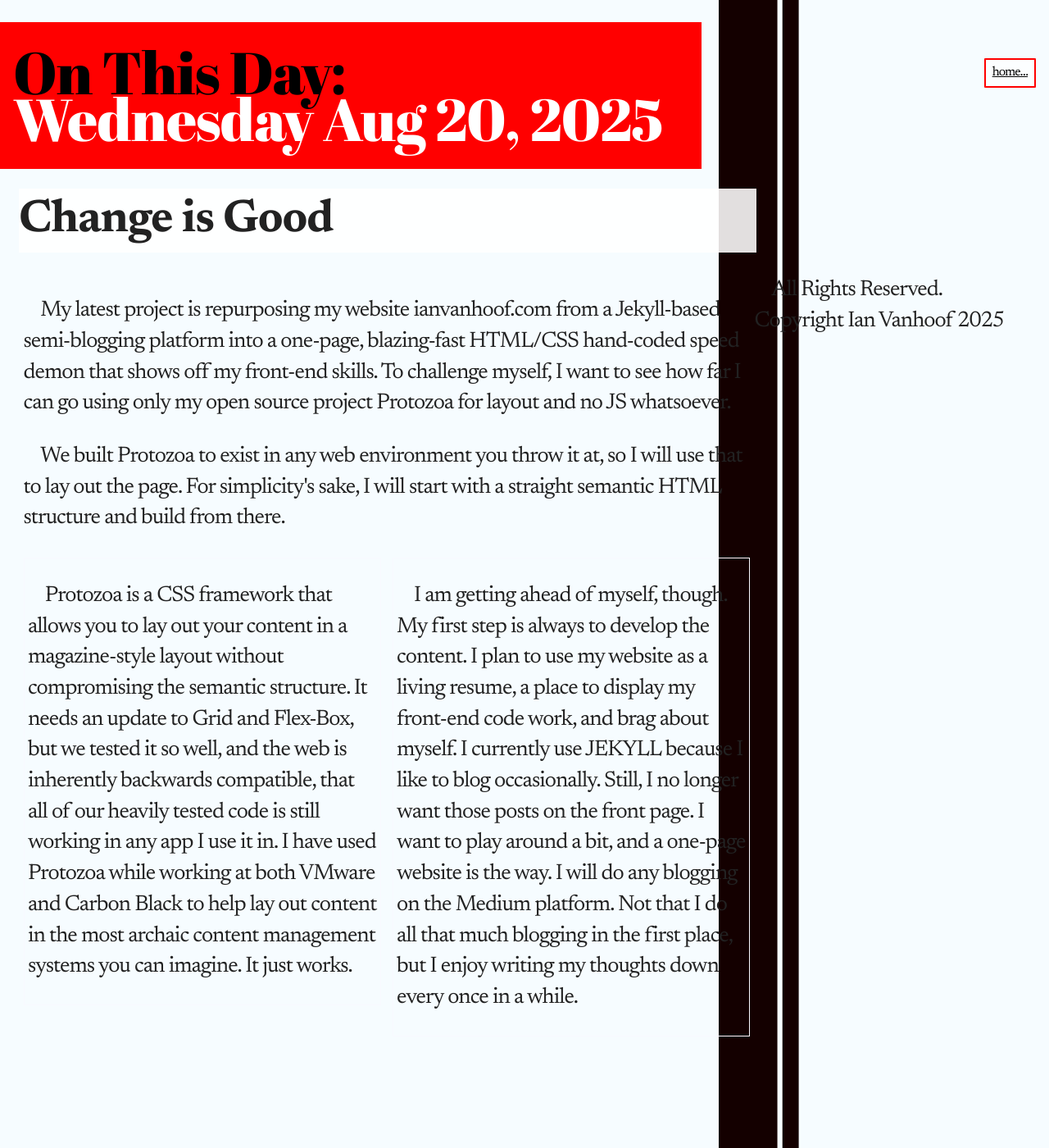
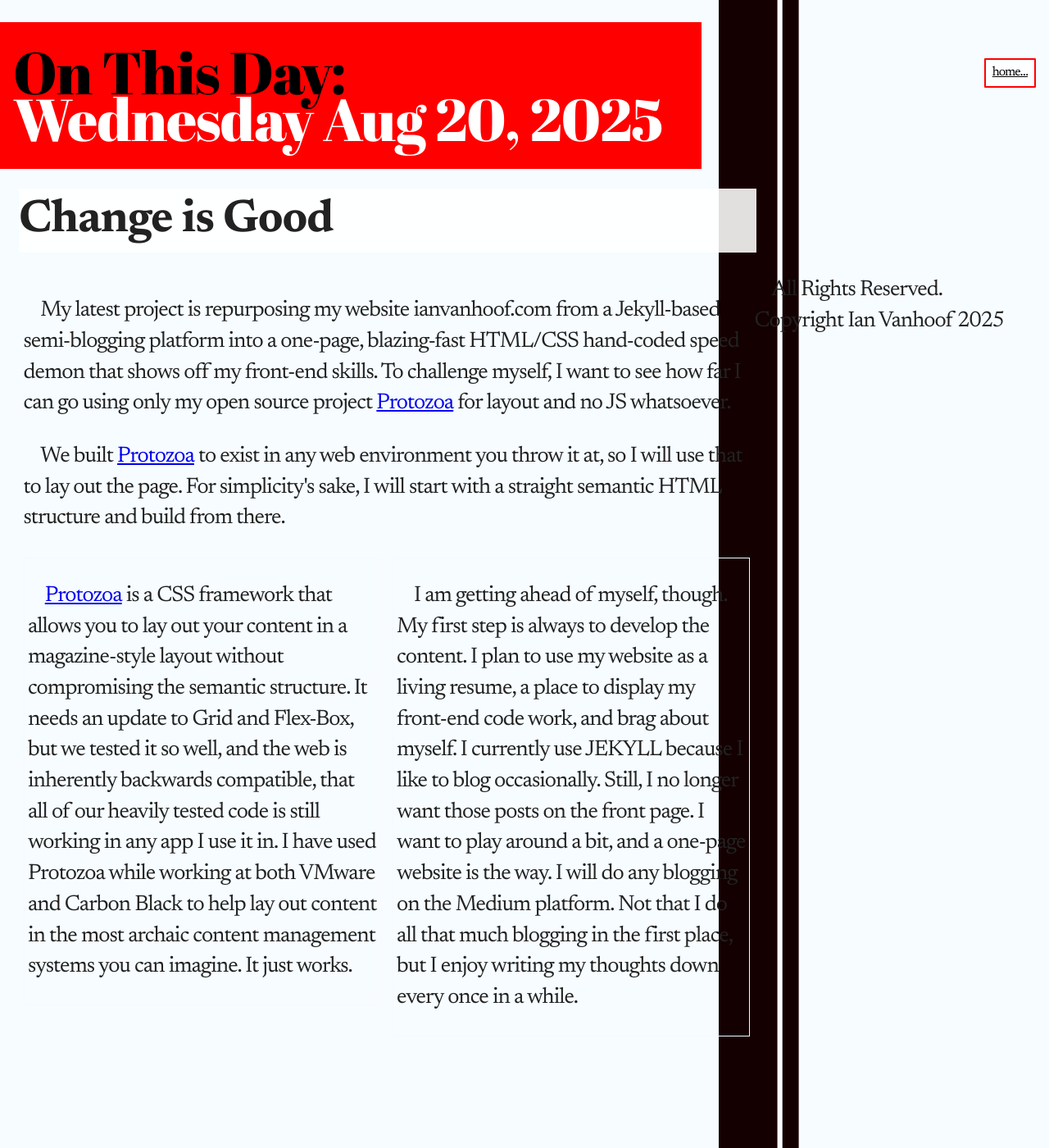
Before and after one commit to ianvanhoof/ianvanhoof.github.io, a Jekyll site: the page built from _posts/2025-08-20-ChangeIsGood.html, in a window 1280 px wide and 1400 px high. Shown: the whole window at 82% size. Built offline with Jekyll 4.4.1, drawn with Linux system fonts in a browser that asks for light colours; some of the changed lines change nothing that is shown.

Commit message:
Adding links

```diff
--- a/_posts/2025-08-20-ChangeIsGood.html
+++ b/_posts/2025-08-20-ChangeIsGood.html
@@ -8,16 +8,16 @@ layout: post
 <section class="cel-100">
     <p>
         My latest project is repurposing my website ianvanhoof.com from a Jekyll-based semi-blogging platform into a one-page, blazing-fast HTML/CSS hand-coded speed demon that shows off my front-end skills.
-To challenge myself, I want to see how far I can go using only my open source project Protozoa for layout and no JS whatsoever.
+To challenge myself, I want to see how far I can go using only my open source project <a href="https://github.com/fscjCEL/protozoa" target="_blank" rel="noopener noreferer">Protozoa</a> for layout and no JS whatsoever.
     </p>
     <p>
-            We built Protozoa to exist in any web environment you throw it at, so I will use that to lay out the page. For simplicity's sake, I will start with a straight semantic HTML structure and build from there.
+            We built <a href="https://github.com/fscjCEL/protozoa" target="_blank" rel="noopener noreferer">Protozoa</a> to exist in any web environment you throw it at, so I will use that to lay out the page. For simplicity's sake, I will start with a straight semantic HTML structure and build from there.
         </p>
 </section>
 <section class="cel-100">
     <div class="cel-50-a">
         <p>
-            Protozoa is a CSS framework that allows you to lay out your content in a magazine-style layout without compromising the semantic structure. It needs an update to Grid and Flex-Box, but we tested it so well, and the web is inherently backwards compatible, that all of our heavily tested code is still working in any app I use it in. I have used Protozoa while working at both VMware and Carbon Black to help lay out content in the most archaic content management systems you can imagine. It just works.
+            <a href="https://github.com/fscjCEL/protozoa" target="_blank" rel="noopener noreferer">Protozoa</a> is a CSS framework that allows you to lay out your content in a magazine-style layout without compromising the semantic structure. It needs an update to Grid and Flex-Box, but we tested it so well, and the web is inherently backwards compatible, that all of our heavily tested code is still working in any app I use it in. I have used Protozoa while working at both VMware and Carbon Black to help lay out content in the most archaic content management systems you can imagine. It just works.
 
         </p>
 
```
